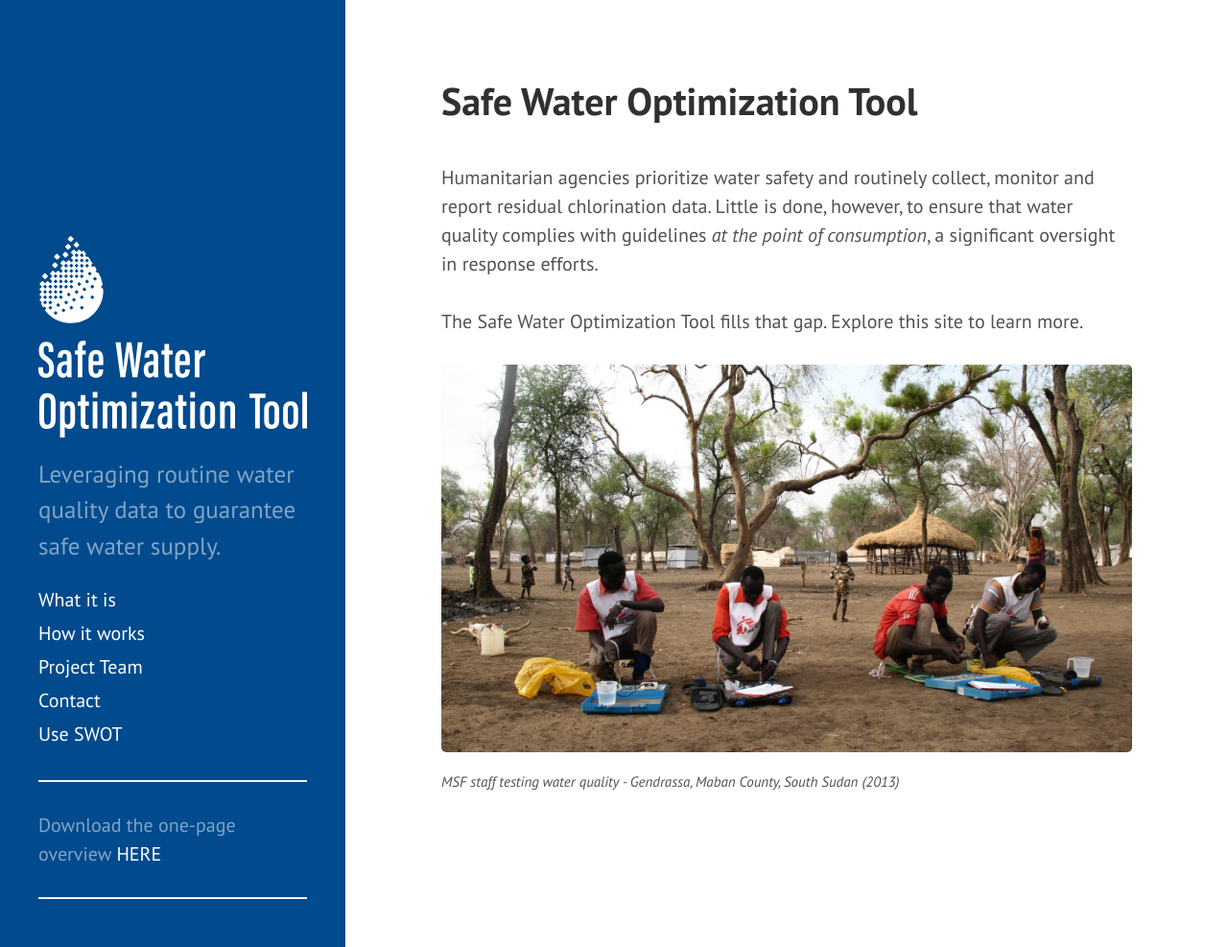
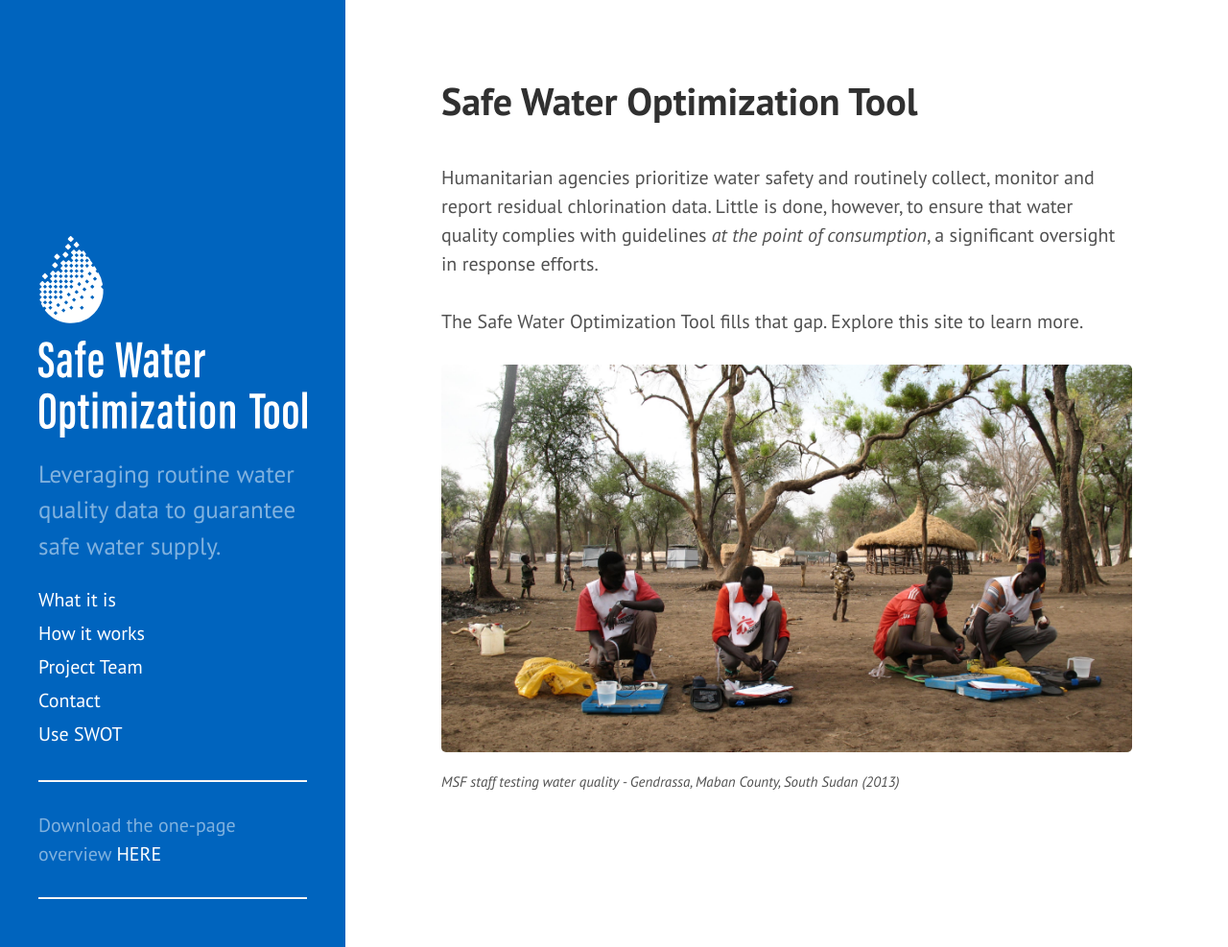
Before and after one commit to safeh2o/swot-infopage, a Jekyll site: the page built from index.html, in a window 1280 px wide and 987 px high. Shown: the whole window at 96% size. Built offline with Jekyll 4.4.1, drawn with Linux system fonts in a browser that asks for light colours; Markdown is read by kramdown in place of the engine named in the settings; the list of posts is cut into pages by our own code.

Commit message:
Update hyde.css
modifying sidebar colour

```diff
--- a/public/css/hyde.css
+++ b/public/css/hyde.css
@@ -62,7 +62,7 @@
   text-align: center;
   padding: 2rem 1rem;
   color: rgba(255,255,255,.5);
-  background-color: #004A8D;
+  background-color: #0064BE;
 }
 @media (min-width: 48em) {
   .sidebar {
```
